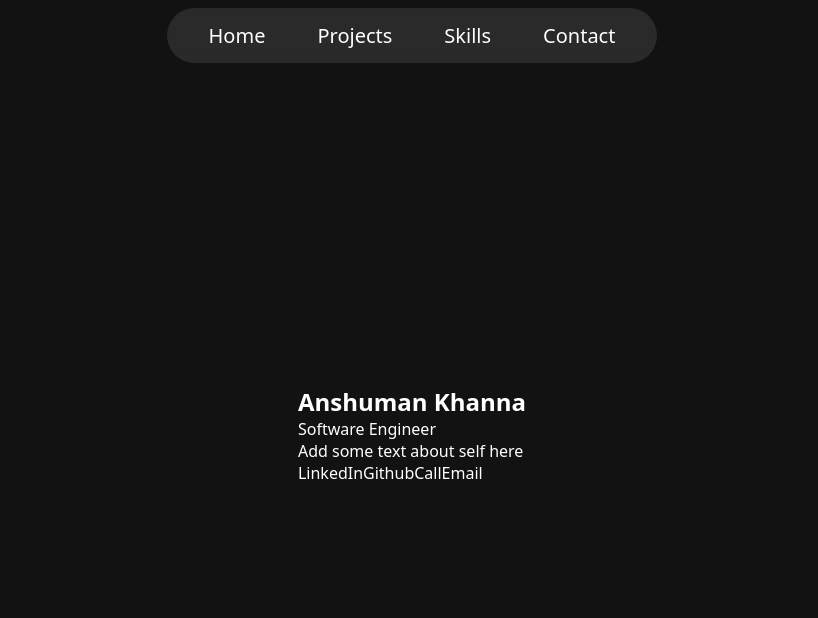
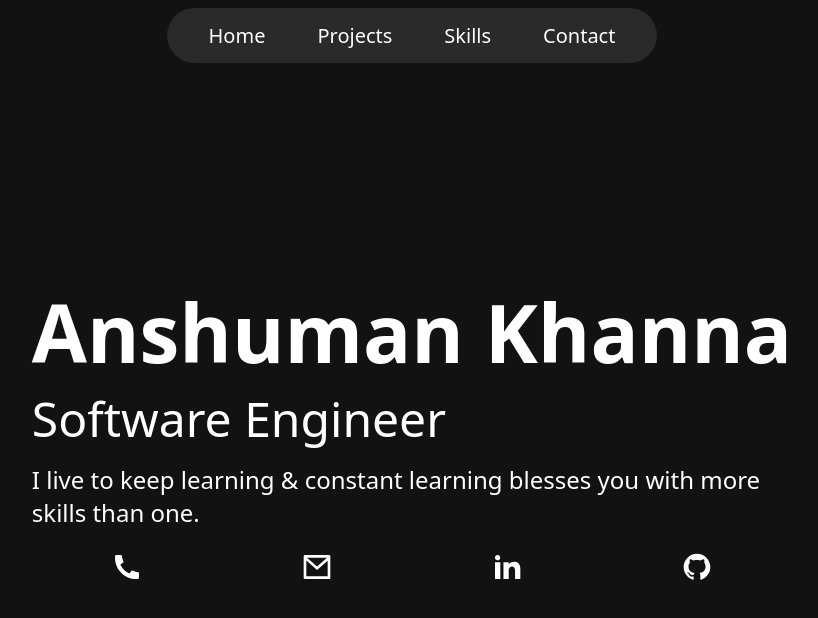
Before and after one commit to Anshumankhanna/portfolio, a React (Vite) app: page / in a window 1280 px wide. Shown: the top 618 px of the page, without its empty margins (228-1046 px from the left). Built offline with nearby package versions, Linux system fonts and the light colour scheme.

Commit message:
Developed hero page

```diff
--- a/index.html
+++ b/index.html
@@ -5,6 +5,7 @@
 	<meta charset="UTF-8" />
 	<meta name="viewport" content="width=device-width, initial-scale=1.0" />
 	<link rel="icon" type="image/svg+xml" href="/vite.svg" />
+	<base target="_blank">
 
 	<title>Portfolio</title>
 </head>
--- a/src/components/Hero/Hero.css
+++ b/src/components/Hero/Hero.css
@@ -4,10 +4,52 @@
 	align-items: center;
 }
 
-.hero-section__content {
-	width: max-content;
+.hero-section__content>hgroup {
+	/* We are creating a layout in `hgroup` in which `h1` dominates the `width` of `hgroup`.
+	 * For this we have given the following property to `hgroup` `width: min-content`.
+	 * This property would lead to `hgroup` taking the width in which it can display without any problem the element with the smallest width.
+	 * However, none of the elements inside `hgroup` have a fixed width which would lead it to collapse to display stuff word by word.
+	 * To tackle this we have given `h1` the property `width: max-content` so that `h1` scales to fit everything in it.
+	 * Now since, `h1` has a fixed width, `hgroup` has to respect that when having `min-content` width and hence our layout width is dominated by `h1`.
+	*/
+	width: min-content;
+	font-size: 2rem;
+
+	/* We are using `em` units here since we want all of these elements to change their font-size in a uniform manner. */
+	&>h1 {
+		width: max-content;
+		font-size: 2.5em;
+	}
+
+	&>.subtext {
+		font-size: 1.5em;
+	}
+
+	&>.description {
+		padding-block: 0.5em;
+		font-size: 0.75em;
+	}
 }
 
 .links__list {
 	display: flex;
+	justify-content: space-around;
+
+	&>li {
+		padding: 0.5rem 1rem;
+
+		border: 2px solid transparent;
+		border-radius: 100vw;
+
+		&>a {
+			display: block;
+			width: 2rem;
+			height: 2rem;
+		}
+
+		&:hover {
+			border-color: var(--highlight-color);
+			color: var(--highlight-color);
+		}
+	}
 }
--- a/src/components/Hero/Hero.tsx
+++ b/src/components/Hero/Hero.tsx
@@ -2,22 +2,48 @@ import "@/components/Hero/Hero.css";
 
 export default function Hero() {
 	return <section className="hero-section">
+		{/* Here we are using 2 container elements `section` & then a `div` for 2 very differnt purposes.
+			* `section` is being used firstly for its semantic meaning & secondly to take up the space on the page.
+			* `div` is being used as a way to center both `hgroup` and `address` elements together on the page & to control their structure more easily.
+		*/}
 		<div className="hero-section__content">
-			<hgroup className="content__hgroup">
+			<hgroup>
 				{/* NOTE: The two classes below (`heading` & `description`, here `subtext` is additional one we got) are going to be our standard classes for an `hgroup` which will have different styling based on the `className` that the parent `hgroup` element has.
 				*/}
-				<h1 className="heading">Anshuman Khanna</h1>
+				<h1>Anshuman Khanna</h1>
 				<p className="subtext">Software Engineer</p>
-				<p className="description placeholder">Add some text about self here</p>
+				<p className="description">I live to keep learning & constant learning blesses you with more skills than one.</p>
 			</hgroup>
-			<address className="content__links">
+			<address>
 				<ul className="links__list">
-					{/* NOTE:  We may optionally add `list__item$` to every `li` element here if we want personalised styling.
-					*/}
-					<li><a href="">LinkedIn</a></li>
-					<li><a href="">Github</a></li>
-					<li><a href="">Call</a></li>
-					<li><a href="">Email</a></li>
+					<li>
+						<a href="tel:+918287116438">
+							<svg xmlns="http://www.w3.org/2000/svg" viewBox="0 0 24 24" fill="currentColor">
+								<path d="M21 16.42V19.9561C21 20.4811 20.5941 20.9167 20.0705 20.9537C19.6331 20.9846 19.2763 21 19 21C10.1634 21 3 13.8366 3 5C3 4.72371 3.01545 4.36687 3.04635 3.9295C3.08337 3.40588 3.51894 3 4.04386 3H7.5801C7.83678 3 8.05176 3.19442 8.07753 3.4498C8.10067 3.67907 8.12218 3.86314 8.14207 4.00202C8.34435 5.41472 8.75753 6.75936 9.3487 8.00303C9.44359 8.20265 9.38171 8.44159 9.20185 8.57006L7.04355 10.1118C8.35752 13.1811 10.8189 15.6425 13.8882 16.9565L15.4271 14.8019C15.5572 14.6199 15.799 14.5573 16.001 14.6532C17.2446 15.2439 18.5891 15.6566 20.0016 15.8584C20.1396 15.8782 20.3225 15.8995 20.5502 15.9225C20.8056 15.9483 21 16.1633 21 16.42Z"></path>
+							</svg>
+						</a>
+					</li>
+					<li>
+						<a href="mailto:anshumankh01@gmail.com">
+							<svg xmlns="http://www.w3.org/2000/svg" viewBox="0 0 24 24" fill="currentColor">
+								<path d="M3 3H21C21.5523 3 22 3.44772 22 4V20C22 20.5523 21.5523 21 21 21H3C2.44772 21 2 20.5523 2 20V4C2 3.44772 2.44772 3 3 3ZM20 7.23792L12.0718 14.338L4 7.21594V19H20V7.23792ZM4.51146 5L12.0619 11.662L19.501 5H4.51146Z"></path>
+							</svg>
+						</a>
+					</li>
+					<li>
+						<a href="https://www.linkedin.com/in/anshuman-khanna-02553b22a/">
+							<svg xmlns="http://www.w3.org/2000/svg" viewBox="0 0 24 24" fill="currentColor">
+								<path d="M6.94048 4.99993C6.94011 5.81424 6.44608 6.54702 5.69134 6.85273C4.9366 7.15845 4.07187 6.97605 3.5049 6.39155C2.93793 5.80704 2.78195 4.93715 3.1105 4.19207C3.43906 3.44699 4.18654 2.9755 5.00048 2.99993C6.08155 3.03238 6.94097 3.91837 6.94048 4.99993ZM7.00048 8.47993H3.00048V20.9999H7.00048V8.47993ZM13.3205 8.47993H9.34048V20.9999H13.2805V14.4299C13.2805 10.7699 18.0505 10.4299 18.0505 14.4299V20.9999H22.0005V13.0699C22.0005 6.89993 14.9405 7.12993 13.2805 10.1599L13.3205 8.47993Z"></path>
+							</svg>
+						</a>
+					</li>
+					<li>
+						<a href="https://www.github.com/Anshumankhanna">
+							<svg xmlns="http://www.w3.org/2000/svg" viewBox="0 0 24 24" fill="currentColor">
+								<path d="M12.001 2C6.47598 2 2.00098 6.475 2.00098 12C2.00098 16.425 4.86348 20.1625 8.83848 21.4875C9.33848 21.575 9.52598 21.275 9.52598 21.0125C9.52598 20.775 9.51348 19.9875 9.51348 19.15C7.00098 19.6125 6.35098 18.5375 6.15098 17.975C6.03848 17.6875 5.55098 16.8 5.12598 16.5625C4.77598 16.375 4.27598 15.9125 5.11348 15.9C5.90098 15.8875 6.46348 16.625 6.65098 16.925C7.55098 18.4375 8.98848 18.0125 9.56348 17.75C9.65098 17.1 9.91348 16.6625 10.201 16.4125C7.97598 16.1625 5.65098 15.3 5.65098 11.475C5.65098 10.3875 6.03848 9.4875 6.67598 8.7875C6.57598 8.5375 6.22598 7.5125 6.77598 6.1375C6.77598 6.1375 7.61348 5.875 9.52598 7.1625C10.326 6.9375 11.176 6.825 12.026 6.825C12.876 6.825 13.726 6.9375 14.526 7.1625C16.4385 5.8625 17.276 6.1375 17.276 6.1375C17.826 7.5125 17.476 8.5375 17.376 8.7875C18.0135 9.4875 18.401 10.375 18.401 11.475C18.401 15.3125 16.0635 16.1625 13.8385 16.4125C14.201 16.725 14.5135 17.325 14.5135 18.2625C14.5135 19.6 14.501 20.675 14.501 21.0125C14.501 21.275 14.6885 21.5875 15.1885 21.4875C19.259 20.1133 21.9999 16.2963 22.001 12C22.001 6.475 17.526 2 12.001 2Z"></path>
+							</svg>
+						</a>
+					</li>
 				</ul>
 			</address>
 		</div>
--- a/src/components/Navbar/Navbar.css
+++ b/src/components/Navbar/Navbar.css
@@ -4,7 +4,7 @@ nav {
 }
 
 .nav__list {
-	--hightlight-color: oklch(64.8% 0.2 131.684);
+	/* We are setting this variable because we want a consistent horizontal spacing which includes `gap` & `padding` & we want them to always be same. */
 	--inline-spacing: 1rem;
 
 	display: flex;
@@ -29,13 +29,8 @@ nav {
 		border: 2px solid transparent;
 
 		&:hover {
-			border-color: var(--hightlight-color);
-			color: var(--hightlight-color);
-		}
-
-		&::selection {
-			background-color: var(--hightlight-color);
-			color: #fff;
+			border-color: var(--highlight-color);
+			color: var(--highlight-color);
 		}
 	}
 }
--- a/src/stylesheets/index.css
+++ b/src/stylesheets/index.css
@@ -4,4 +4,6 @@
 :root {
 	--nav-height: 4.35rem;
 	--main-child-height: calc(100vh - var(--nav-height));
+
+	--highlight-color: oklch(64.8% 0.2 131.684);
 }
--- a/src/stylesheets/reset.css
+++ b/src/stylesheets/reset.css
@@ -17,6 +17,11 @@ body {
 
 body {
 	font-family: system-ui, sans-serif;
+
+	&::selection {
+		background-color: var(--highlight-color);
+		color: #fff;
+	}
 }
 
 #root {
```
